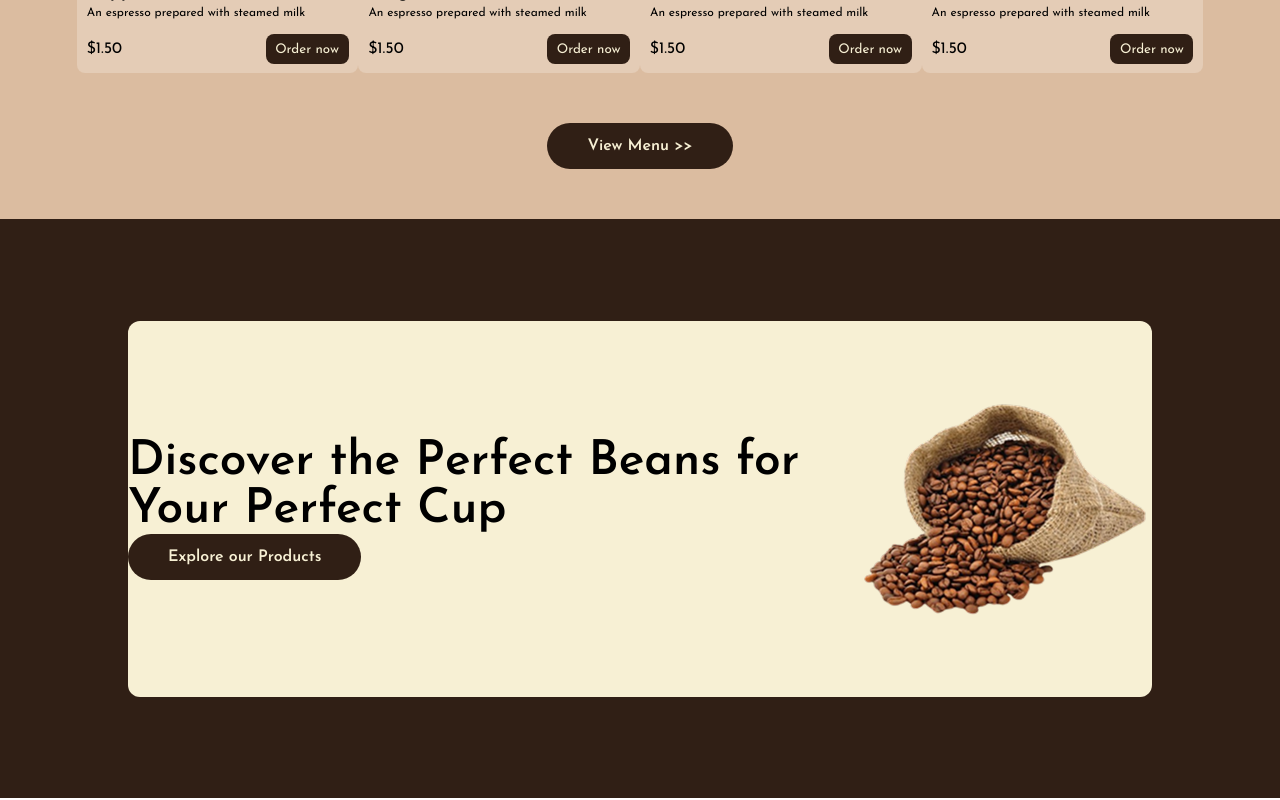
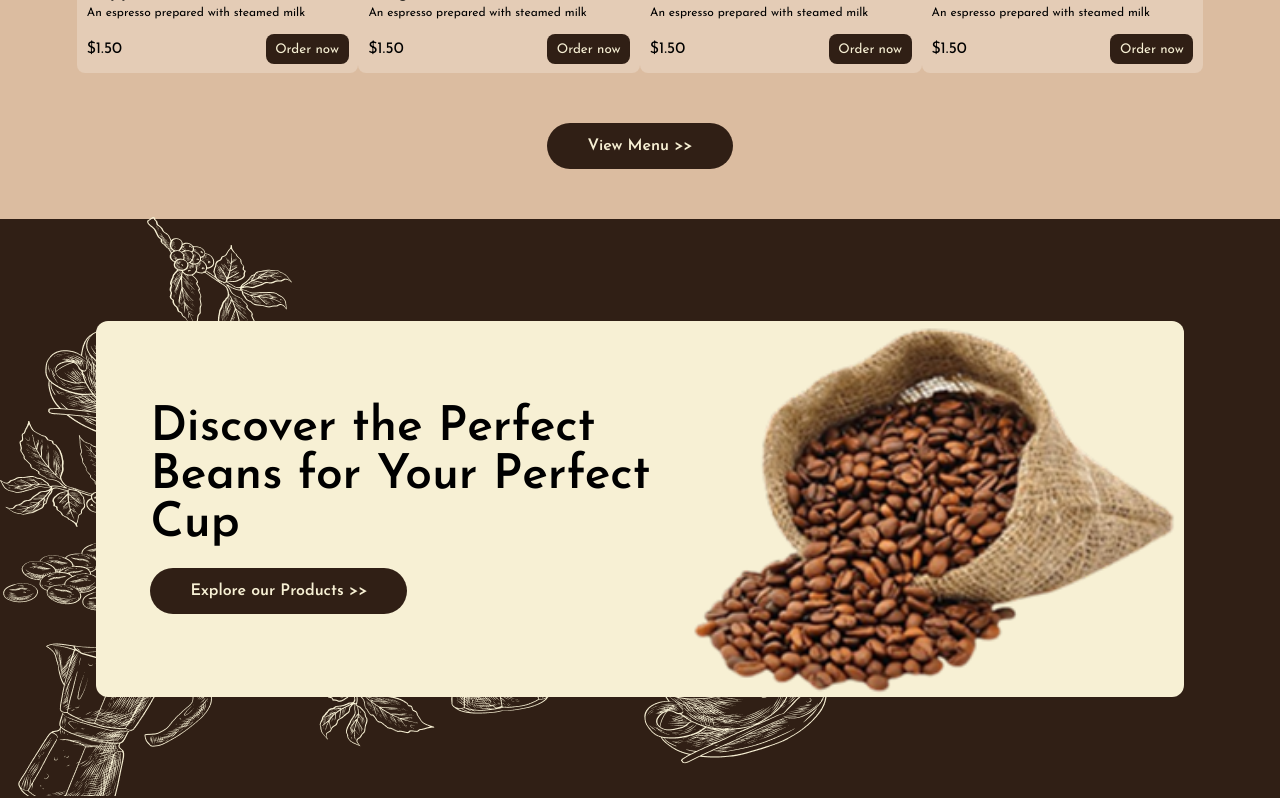
Before and after one commit to DEV-SHEGZ/Cofee-Brew, a React (Vite) app: page / in a window 1280 px wide. Shown: the part 2204-3004 px from the top of the page. Built offline with nearby package versions, Linux system fonts and the light colour scheme.

Commit message:
finished our products page

```diff
--- a/src/App.css
+++ b/src/App.css
@@ -418,16 +418,19 @@ hr {
 }
 
 .ourproducts {
-  width: 80%;
+  width: 85%;
   height: 376px;
   background: #f7f0d4;
   border-radius: 12px;
   margin: auto;
   display: flex;
   align-items: center;
+  z-index: 1;
 }
 
 .beanbag {
+  width: 500px;
+  height: 420px;
 }
 
 .products-p {
@@ -436,6 +439,7 @@ hr {
   font-style: SemiBold;
   font-size: 48px;
   color: #00000;
+  margin-bottom: 20px;
 }
 
 .Explore-btn {
@@ -449,3 +453,12 @@ hr {
   background-color: #301f15;
   color: #f7f0d4;
 }
+
+.ourprdcts-1 {
+  margin-left: 5%;
+}
+
+.ourproducts-bg {
+  position: absolute;
+  z-index: 1;
+}
--- a/src/components/Ourproducts.jsx
+++ b/src/components/Ourproducts.jsx
@@ -4,12 +4,15 @@ import Beanbag from "../assets/beanbag.png";
 const Ourproducts = () => {
   return (
     <div className="Ourproducts-container">
+      <div className="ourproducts-bg">
+        <img src={Background} alt="Background" className="ourproducts-bgimg" />
+      </div>
       <div className="ourproducts">
-        <div>
+        <div className="ourprdcts-1">
           <p className="products-p">
             Discover the Perfect Beans for Your Perfect Cup
           </p>
-          <button className="Explore-btn">Explore our Products</button>
+          <button className="Explore-btn">Explore our Products {"  >>"}</button>
         </div>
 
         <img src={Beanbag} alt="Bean Bag" className="beanbag" />
```
Also changed, not shown: src/components/NewsLetter.jsx (added).
